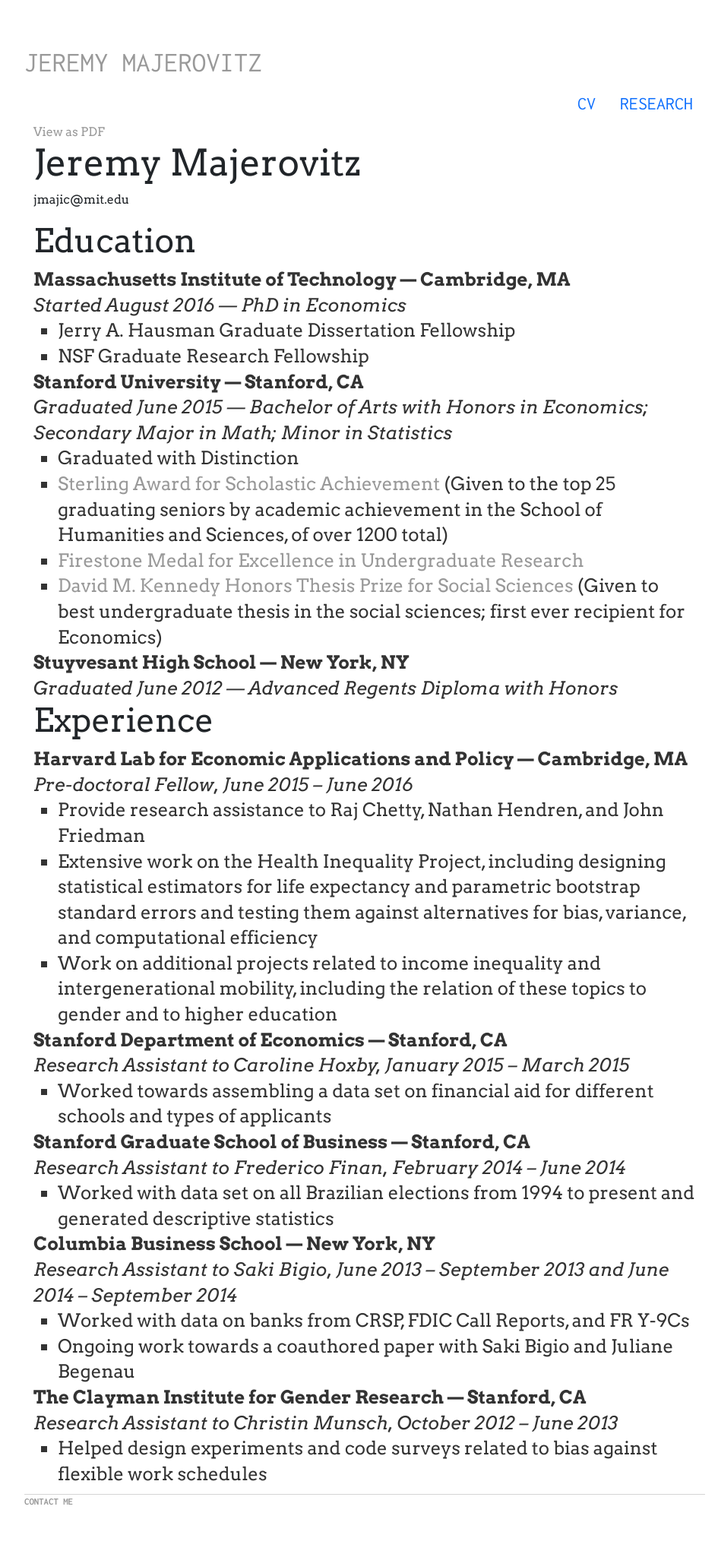
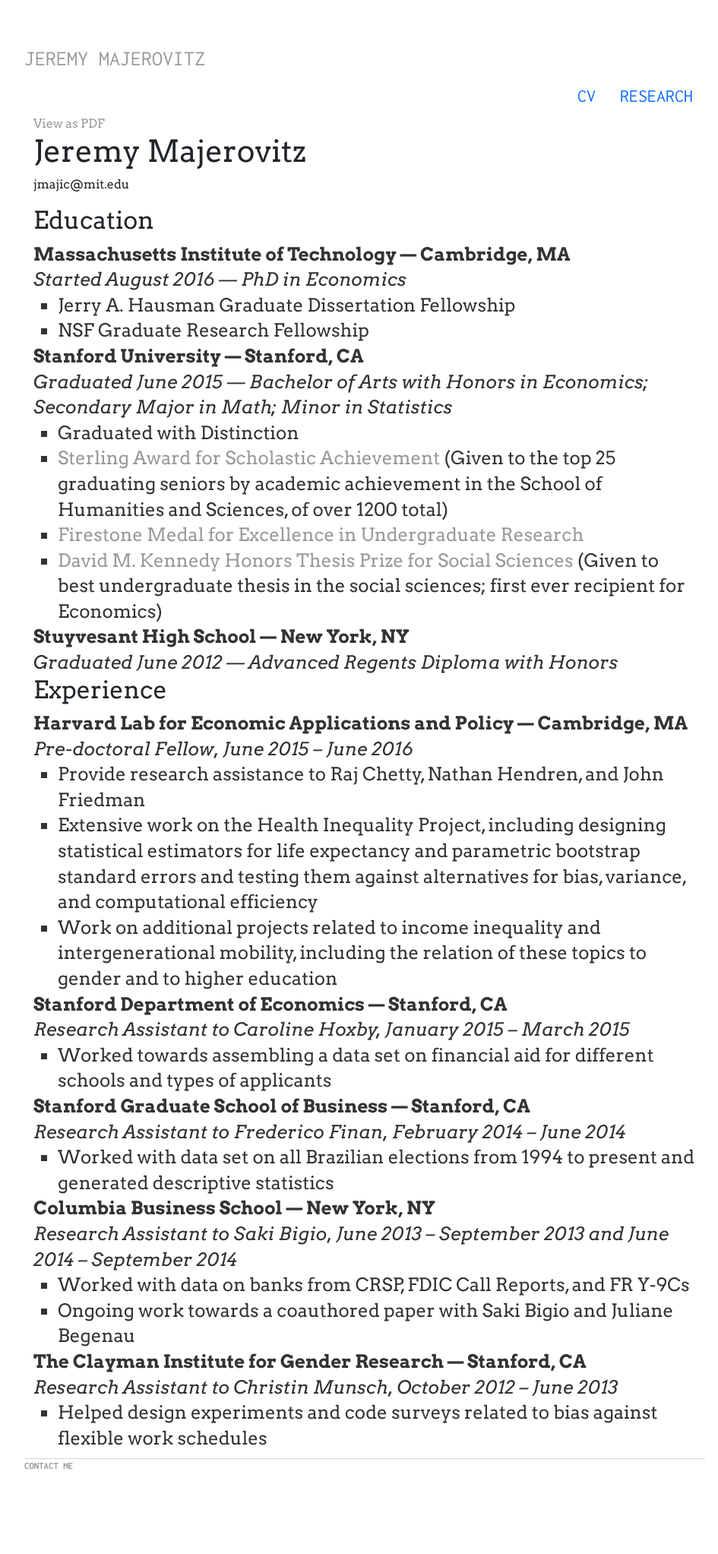
Before and after one commit to jmajic/jmajic.github.io, a Jekyll site: the page built from cv/index.html, in a window 1280 px wide. Shown: the whole page at 76% size, without its empty margins (160-1105 px from the left). Built offline with Jekyll 4.4.1, drawn with Linux system fonts in a browser that asks for light colours; after the commit the page ends 1998 px from its top, so only the background shows below that.

Commit message:
Comment out parts that increase size

```diff
--- a/css/main.css
+++ b/css/main.css
@@ -13,10 +13,10 @@
 
 h1, h2, h3, h4, h5, h6, .h1, .h2, .h3, .h4, .h5, .h6 . { font-family: 'Arvo', 'Georgia', 'Times'; }
 /* h1, h2, h3, h4, h5, h6, .h1, .h2, .h3, .h4, .h5, .h6 { font-family: 'Arvo', Georgia, Times; font-weight: 700;} */
-h1 { font-size: 3em;  }
-h2 { font-size: 2.7em; }
-h3 { font-size: 2.3em; }
-h4 { font-size: 1.9em; }
+/* h1 { font-size: 3em;  } */
+/* h2 { font-size: 2.7em; } */
+/* h3 { font-size: 2.3em; } */
+/* h4 { font-size: 1.9em; } */
 
 
 /* Sans-Serif Font in Header and Footer */
```
